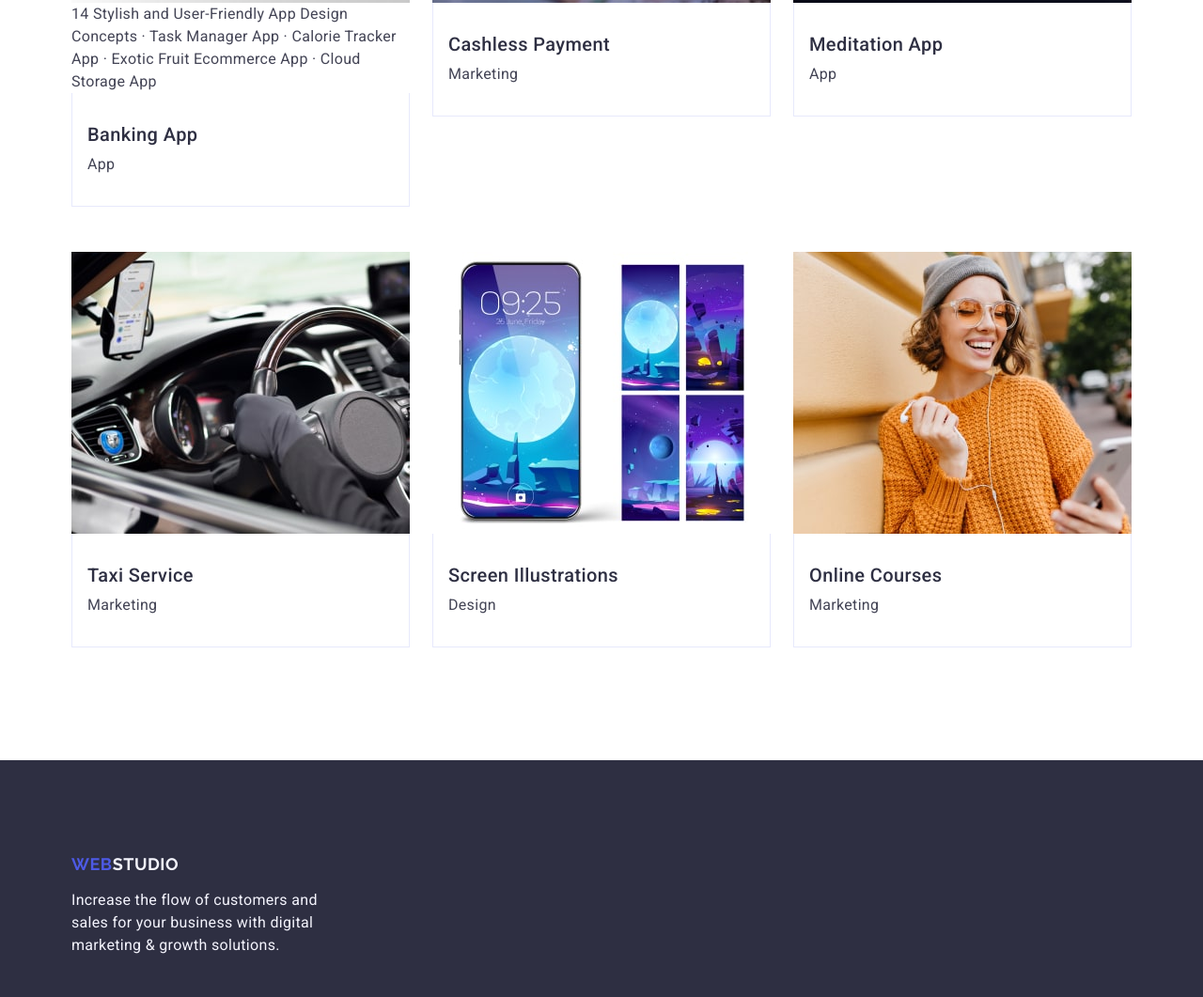
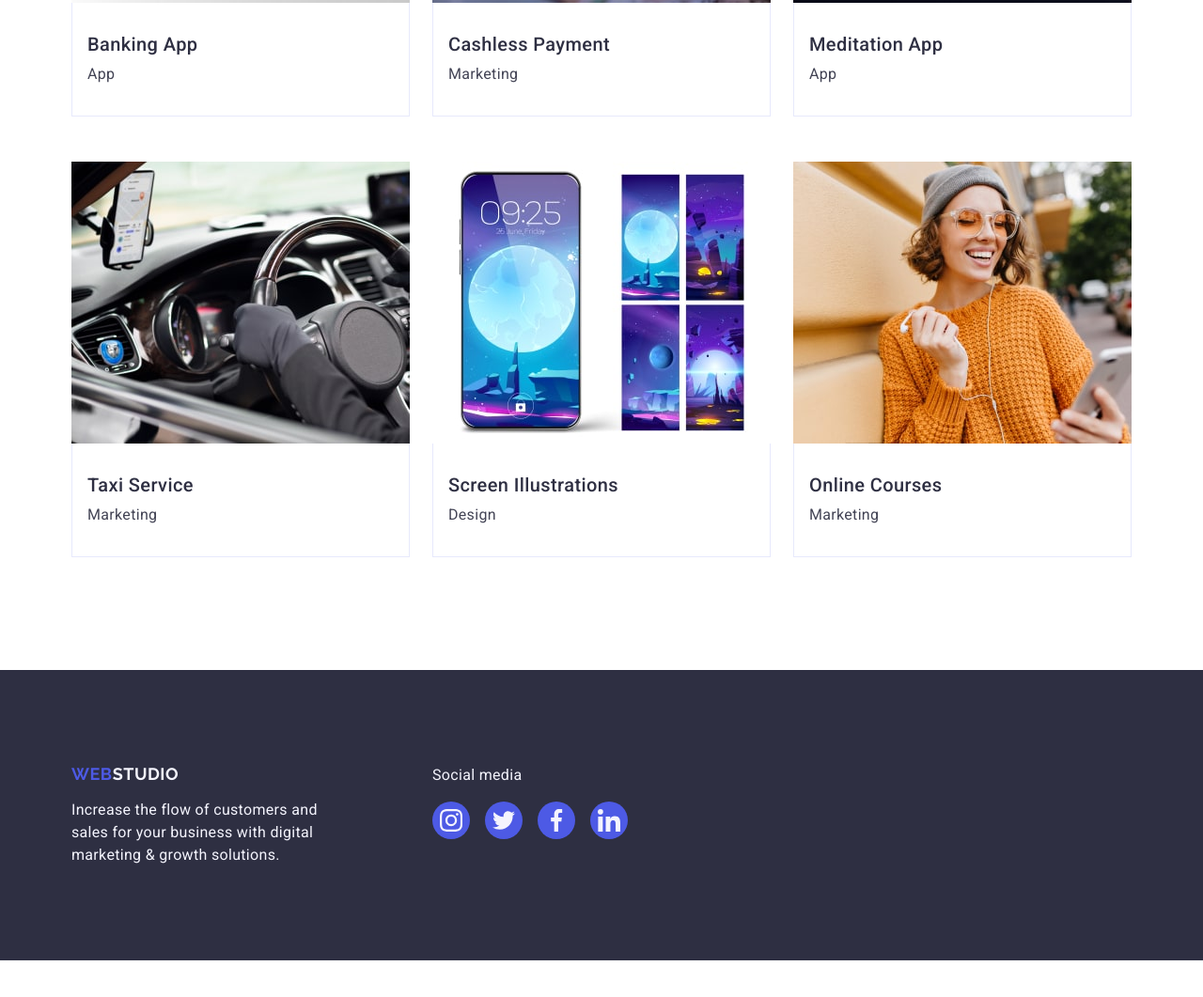
Before and after one commit to Rovex65/goit-markup-hw-04, a plain HTML site: page index.html in a window 1280 px wide. Shown: the part 2470-3531 px from the top of the page at 94% size. After the commit the page ends 3492 px from the top, so only its background shows below. Drawn offline with nearby package versions, Linux system fonts and the light colour scheme.

Commit message:
final markup

```diff
--- a/css/styles.css
+++ b/css/styles.css
@@ -88,6 +88,7 @@ img {
   font-weight: 500;
   color: #2e2f42;
   padding: 24px 0;
+  transition: color 250ms cubic-bezier(0.4, 0, 0.2, 1);
 }
 .pages-link:hover,
 .pages-link:focus {
@@ -122,6 +123,7 @@ img {
   text-decoration: none;
   color: #434455;
   padding: 24px 0;
+  transition: color 250ms cubic-bezier(0.4, 0, 0.2, 1);
 }
 .adress-link:hover,
 .adress-link:focus {
@@ -169,6 +171,7 @@ img {
   display: block;
   margin: 0 auto;
   min-width: 169px;
+  transition: background-color 250ms cubic-bezier(0.4, 0, 0.2, 1);
 }
 .hero-button:hover,
 .hero-button:focus {
@@ -256,7 +259,33 @@ img {
 }
 .portf-card {
   flex-basis: calc((100% - 48px) / 3);
+  transition: box-shadow 250ms cubic-bezier(0.4, 0, 0.2, 1);
 }
+.portf-card:hover {
+  box-shadow: 0px 2px 1px 0px rgba(46, 47, 66, 0.08),
+    0px 1px 1px 0px rgba(46, 47, 66, 0.16),
+    0px 1px 6px 0px rgba(46, 47, 66, 0.08);
+}
+.portf-img-container {
+  position: relative;
+  overflow: hidden;
+}
+.portf-descr {
+  position: absolute;
+  background-color: #4d5ae5;
+  color: #f4f4fd;
+  top: 0;
+  left: 0;
+  width: 100%;
+  height: 100%;
+  transform: translateY(100%);
+  transition: transform 250ms cubic-bezier(0.4, 0, 0.2, 1);
+  padding: 40px 32px;
+}
+.portf-card:hover .portf-descr {
+  transform: translateY(0);
+}
+
 .portf-img {
 }
 .portf-card-container {
@@ -275,6 +304,10 @@ img {
   padding-top: 100px;
   padding-bottom: 100px;
 }
+.footer-container {
+  display: flex;
+  gap: 120px;
+}
 .footer-logo {
   color: #4d5ae5;
   display: inline-block;
@@ -286,6 +319,13 @@ img {
 }
 .footer-text {
   max-width: 264px;
+}
+.footer-soc-title {
+  margin-bottom: 16px;
+}
+.footer-soc-list {
+  display: flex;
+  gap: 16px;
 }
 
 .visually-hidden {
--- a/index.html
+++ b/index.html
@@ -298,6 +298,7 @@
           <h2 class="portf-title section-title">Our Portfolio</h2>
           <ul class="portf-list">
             <li class="portf-card card">
+              <div class="portf-img-container">
                 <img
                   class="portf-img"
                   src="./images/portfolio-img-1.jpg"
@@ -305,17 +306,19 @@
                   width="360"
                   height="300"
                 />
-              <p class="portf-descr">
-                14 Stylish and User-Friendly App Design Concepts · Task Manager
-                App · Calorie Tracker App · Exotic Fruit Ecommerce App · Cloud
-                Storage App
+                <p class="portf-descr block-text">
+                  14 Stylish and User-Friendly App Design Concepts · Task
+                  Manager App · Calorie Tracker App · Exotic Fruit Ecommerce App
+                  · Cloud Storage App
                 </p>
+              </div>
               <div class="portf-card-container">
                 <h3 class="portf-card-title block-title">Banking App</h3>
                 <p class="portf-card-text block-text">App</p>
               </div>
             </li>
             <li class="portf-card card">
+              <div class="portf-img-container">
                 <img
                   class="portf-img"
                   src="./images/portfolio-img-2.jpg"
@@ -323,13 +326,19 @@
                   width="360"
                   height="300"
                 />
-              <p class="portf-descr"></p>
+                <p class="portf-descr block-text">
+                  14 Stylish and User-Friendly App Design Concepts · Task
+                  Manager App · Calorie Tracker App · Exotic Fruit Ecommerce App
+                  · Cloud Storage App
+                </p>
+              </div>
               <div class="portf-card-container">
                 <h3 class="portf-card-title block-title">Cashless Payment</h3>
                 <p class="portf-card-text block-text">Marketing</p>
               </div>
             </li>
             <li class="portf-card card">
+              <div class="portf-img-container">
                 <img
                   class="portf-img"
                   src="./images/portfolio-img-3.jpg"
@@ -337,13 +346,19 @@
                   width="360"
                   height="300"
                 />
-              <p class="portf-descr"></p>
+                <p class="portf-descr block-text">
+                  14 Stylish and User-Friendly App Design Concepts · Task
+                  Manager App · Calorie Tracker App · Exotic Fruit Ecommerce App
+                  · Cloud Storage App
+                </p>
+              </div>
               <div class="portf-card-container">
                 <h3 class="portf-card-title block-title">Meditation App</h3>
                 <p class="portf-card-text block-text">App</p>
               </div>
             </li>
             <li class="portf-card card">
+              <div class="portf-img-container">
                 <img
                   class="portf-img"
                   src="./images/portfolio-img-4.jpg"
@@ -351,13 +366,19 @@
                   width="360"
                   height="300"
                 />
-              <p class="portf-descr"></p>
+                <p class="portf-descr block-text">
+                  14 Stylish and User-Friendly App Design Concepts · Task
+                  Manager App · Calorie Tracker App · Exotic Fruit Ecommerce App
+                  · Cloud Storage App
+                </p>
+              </div>
               <div class="portf-card-container">
                 <h3 class="portf-card-title block-title">Taxi Service</h3>
                 <p class="portf-card-text block-text">Marketing</p>
               </div>
             </li>
             <li class="portf-card card">
+              <div class="portf-img-container">
                 <img
                   class="portf-img"
                   src="./images/portfolio-img-5.jpg"
@@ -365,7 +386,12 @@
                   width="360"
                   height="300"
                 />
-              <p class="portf-descr"></p>
+                <p class="portf-descr block-text">
+                  14 Stylish and User-Friendly App Design Concepts · Task
+                  Manager App · Calorie Tracker App · Exotic Fruit Ecommerce App
+                  · Cloud Storage App
+                </p>
+              </div>
               <div class="portf-card-container">
                 <h3 class="portf-card-title block-title">
                   Screen Illustrations
@@ -374,6 +400,7 @@
               </div>
             </li>
             <li class="portf-card card">
+              <div class="portf-img-container">
                 <img
                   class="portf-img"
                   src="./images/portfolio-img-6.jpg"
@@ -381,7 +408,12 @@
                   width="360"
                   height="300"
                 />
-              <p class="portf-descr"></p>
+                <p class="portf-descr block-text">
+                  14 Stylish and User-Friendly App Design Concepts · Task
+                  Manager App · Calorie Tracker App · Exotic Fruit Ecommerce App
+                  · Cloud Storage App
+                </p>
+              </div>
               <div class="portf-card-container">
                 <h3 class="portf-card-title block-title">Online Courses</h3>
                 <p class="portf-card-text block-text">Marketing</p>
@@ -392,7 +424,8 @@
       </section>
     </main>
     <footer class="footer-page">
-      <div class="container">
+      <div class="footer-container container">
+        <div>
           <a class="footer-logo logo" href="./index.html"
             >Web<span class="footer-logo-studio">Studio</span></a
           >
@@ -401,6 +434,40 @@
             digital marketing & growth solutions.
           </p>
         </div>
+        <div>
+          <p class="footer-soc-title block-text">Social media</p>
+          <ul class="footer-soc-list">
+            <li class="soc-item">
+              <a class="soc-link" href="https://www.instagram.com/">
+                <svg class="soc-icon" width="24" height="24">
+                  <use href="./images/icons.svg#icon-instagram"></use>
+                </svg>
+              </a>
+            </li>
+            <li class="soc-item">
+              <a class="soc-link" href="https://www.twitter.com/">
+                <svg class="soc-icon" width="24" height="24">
+                  <use href="./images/icons.svg#icon-twitter"></use>
+                </svg>
+              </a>
+            </li>
+            <li class="soc-item">
+              <a class="soc-link" href="https://www.facebook.com/">
+                <svg class="soc-icon" width="24" height="24">
+                  <use href="./images/icons.svg#icon-facebook"></use>
+                </svg>
+              </a>
+            </li>
+            <li class="soc-item">
+              <a class="soc-link" href="https://www.linkedin.com/">
+                <svg class="soc-icon" width="24" height="24">
+                  <use href="./images/icons.svg#icon-linkedin"></use>
+                </svg>
+              </a>
+            </li>
+          </ul>
+        </div>
+      </div>
     </footer>
   </body>
 </html>
```
Lines whose indentation alone changed are shown as unchanged.
